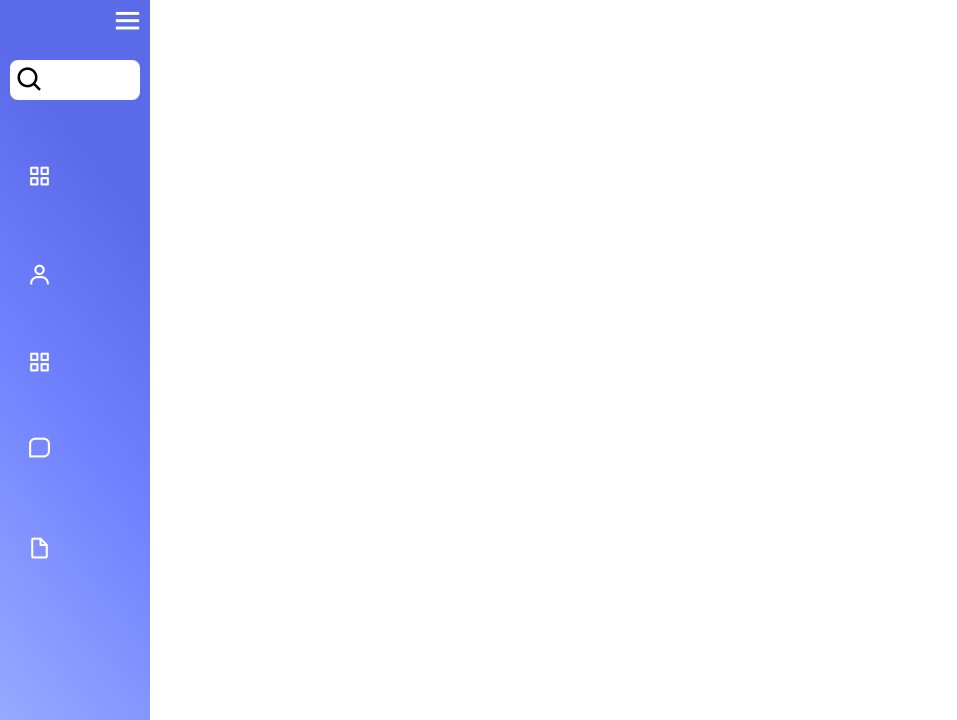
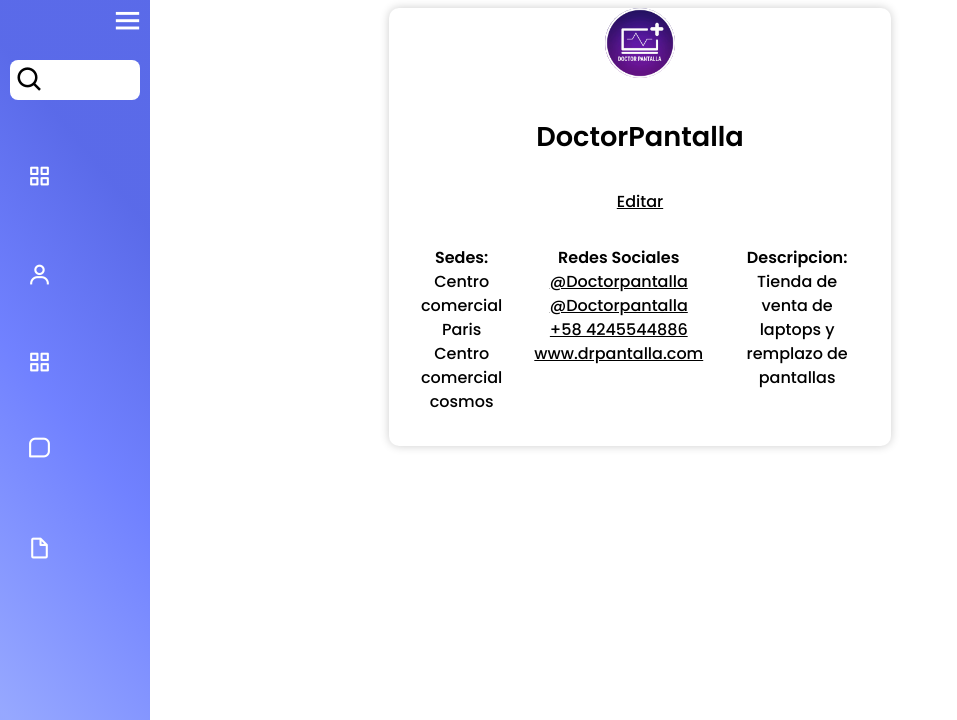
Before and after one commit to AndresBlade/my-commerce, a PHP site: page /vistas/perfil.html in a window 1280 px wide. Shown: the part 80-800 px from the top of the page, without its empty margins (0-957 px from the left). Run offline with PHP 8.4, Linux system fonts and the light colour scheme.

Commit message:
termine perfil y corregi cosas

```diff
--- a/css/style.css
+++ b/css/style.css
@@ -519,3 +556,47 @@ header .search {
 .menu-dashboard.open .menu .enlace span {
     opacity: 1;
 }
+
+/* ======================================*/
+.tiendas-miPerfil{
+	display: flex;
+	justify-content: center;
+	align-items: center;
+	text-align: center;
+
+}
+.tiendas-miPerfil .heading {
+	text-align: center;
+	padding: 2rem;
+}
+
+.tiendas-miPerfil .box-container-miPerfil {
+	display: flex;
+	flex-wrap: wrap;
+	justify-content: center;
+	gap: 1.5rem;
+}
+
+.tiendas-miPerfil .box-container-miPerfil .box-miPerfil {
+	width: calc(55% - 1rem);
+	margin: 0.5rem;
+	text-align: var(center+5px);
+	border-radius: 10px;
+	box-shadow: 0px 0px 10px rgba(0, 0, 0, 0.2);
+	background-color: #fff;
+}
+
+.tiendas-miPerfil .box-container-miPerfil .box-miPerfil .circular-miPerfil {
+	width: 70px;
+	border-radius: 50%;
+	justify-content: center;
+	text-align: center;
+
+}
+
+.tiendas-miPerfil .box-container-miPerfil .box-miPerfil .texto-miPerfil {
+	display: flex;
+	justify-content: center;
+	padding: 2rem;
+	gap: 2rem;
+}
--- a/index.html
+++ b/index.html
@@ -4,7 +4,7 @@
 		<meta charset="UTF-8" />
 		<meta http-equiv="X-UA-Compatible" content="IE=edge" />
 		<meta name="viewport" content="width=device-width, initial-scale=1.0" />
-		<title>E-commerce</title>
+		<title>My-commerce</title>
 		<link rel="stylesheet" href="css/style.css" />
 	</head>
 	<body>
@@ -82,6 +82,7 @@
 								<p>Artefactos de electronica</p>
 							</div>
 							<div class="inner-box">
+								<h4>Descripcion:</h4>
 								<ul>
 									<li>Venezuela - Lara</li>
 									<li>10 años de servicio</li>
@@ -115,6 +116,7 @@
 								<p>Artefactos de electronica</p>
 							</div>
 							<div class="inner-box">
+								<h4>Descripcion:</h4>
 								<ul>
 									<li>Venezuela - Lara</li>
 									<li>10 años de servicio</li>
@@ -148,6 +150,7 @@
 								<p>Accesorios</p>
 							</div>
 							<div class="inner-box">
+								<h4>Descripcion:</h4>
 								<ul>
 									<li>Venezuela - Lara</li>
 									<li>2 años de experiencia</li>
--- a/vistas/perfil.html
+++ b/vistas/perfil.html
@@ -5,7 +5,7 @@
     <meta charset="UTF-8">
     <meta http-equiv="X-UA-Compatible" content="IE=edge">
     <meta name="viewport" content="width=device-width, initial-scale=1.0">
-    <title>Document</title>
+    <title>Mi Perfil</title>
     <link href='https://unpkg.com/boxicons@2.0.9/css/boxicons.min.css' rel='stylesheet'>
     <link rel="stylesheet" href="../css/style.css">
     <script src="../js/main.js" defer></script>
@@ -79,6 +79,43 @@
             </div>
         </div>
 
+        <section class="tiendas-miPerfil">
+
+            <div class="box-container-miPerfil">
+                <div class="box-miPerfil">
+                    <div class="inner-container-miPerfil arriba">
+                        <img
+                        src="../img/logoDrpantalla.jpg"
+                        alt=""
+                        class="circular-miPerfil"
+                        />
+                        <h3 class="heading">DoctorPantalla</h3>
+                        <a href="#">Editar</a>
+                    </div>
+
+                    <div class="inner-container-miPerfil texto-miPerfil">
+                        <div class="inner-box-miPerfil">
+                            <h4>Sedes:</h4>
+                            <p>Centro comercial Paris</p>
+                            <p>Centro comercial cosmos</p>
+                        </div>
+                        <div class="inner-box-miPerfil">
+                            <h4>Redes Sociales</h4>
+                            <a href="">@Doctorpantalla</a> <br>
+                            <a href="">@Doctorpantalla</a> <br>
+                            <a href="">+58 4245544886</a> <br>
+                            <a href="">www.drpantalla.com</a> <br>
+                        </div>
+                        <div class="inner-box-miPerfil">
+                            <h4>Descripcion:</h4>
+                            <p>
+                                Tienda de venta de laptops y remplazo de pantallas
+                            </p>
+                        </div>
+                    </div>
+                </div>
+        </section>
+
     </main>
 
     <footer>
```
Also changed, not shown: other parts of css/style.css (+39 -2 lines), vistas/ayuda.html (+15 -0 lines).
